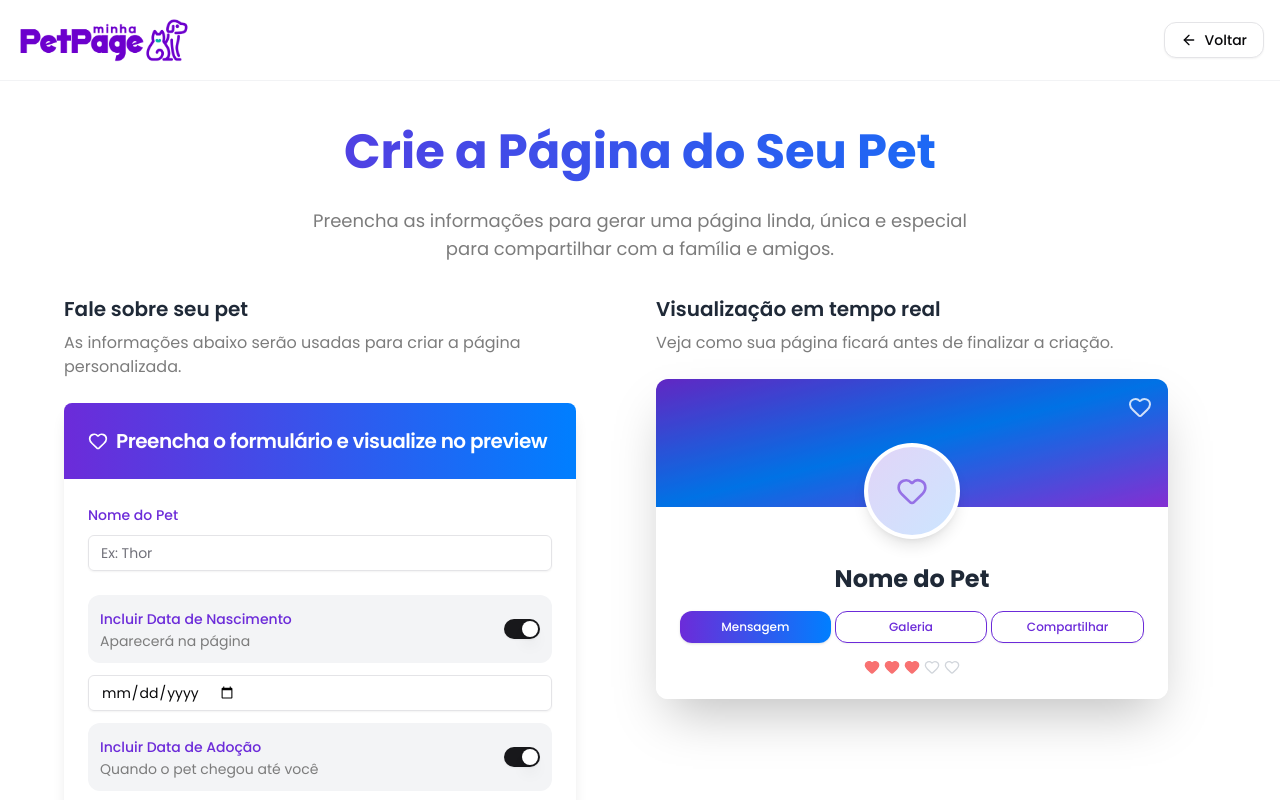
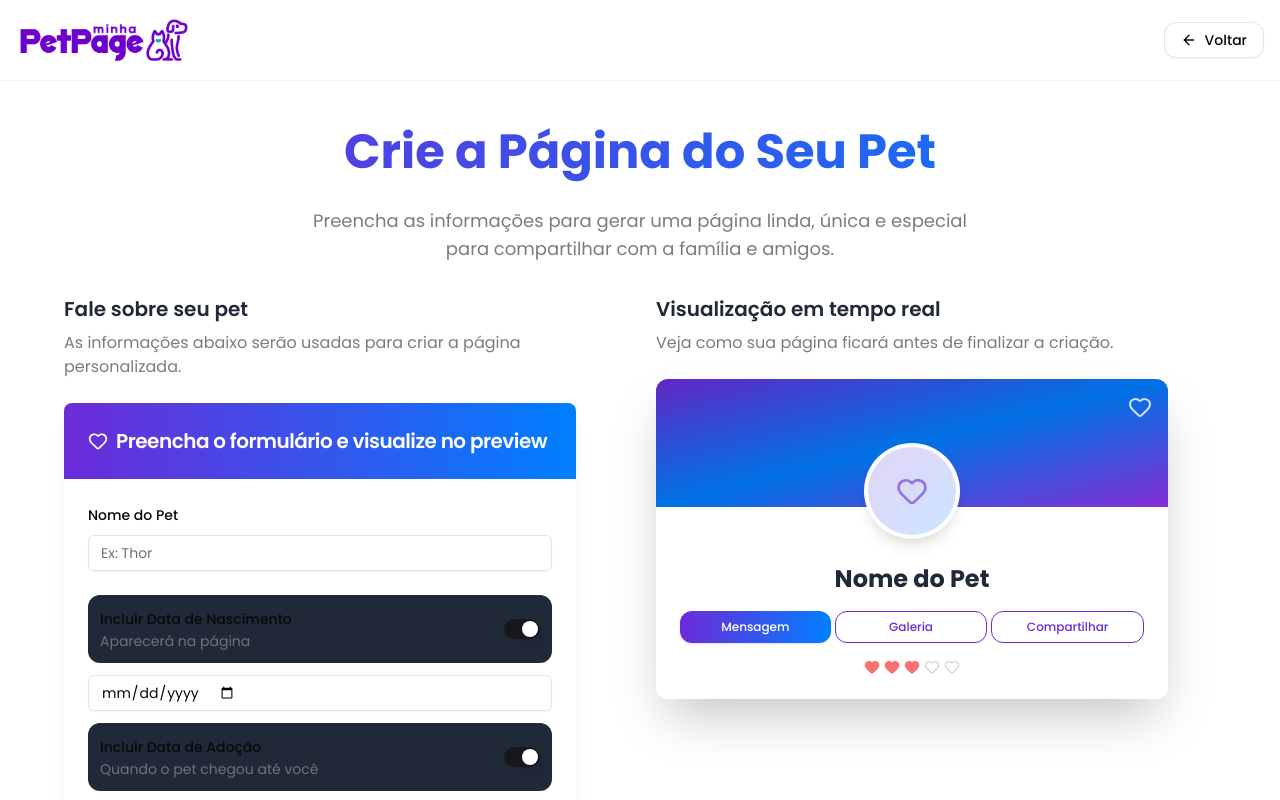
Before and after one commit to guylhermed/petpage, a Next.js app: page /criar in a window 1280 px wide. Shown: the top 800 px of the page. Built offline with nearby package versions, Linux system fonts and the light colour scheme.

Commit message:
ref: formulario ajustado ao tema escuro

```diff
--- a/src/components/Formulary.js
+++ b/src/components/Formulary.js
@@ -14,6 +14,7 @@ import { Input } from '@/components/ui/input';
 import { Textarea } from '@/components/ui/textarea';
 import { Button } from '@/components/ui/button';
 import { Switch } from '@/components/ui/switch';
+import { useTheme } from 'next-themes';
 
 const { db, storage } = firebaseConfigSelector();
 
@@ -29,6 +30,8 @@ const Formulary = ({ formData, setFormData }) => {
   const [mostrarModal, setMostrarModal] = useState(false);
   const [enabled, setEnabled] = useState(false);
   const [apelidoString, setApelidoString] = useState('');
+
+  const { resolvedTheme } = useTheme();
 
   // Valida se o botão deve ser habilitado
   useEffect(() => {
@@ -218,7 +221,11 @@ const Formulary = ({ formData, setFormData }) => {
   };
 
   return (
-    <Card className="w-full max-w-lg shadow-lg border-0 bg-white/80 backdrop-blur-sm">
+    <Card
+      className={`w-full max-w-lg shadow-lg border-0 backdrop-blur-sm ${
+        resolvedTheme === 'dark' ? 'bg-gray-900' : 'bg-white/80'
+      }`}
+    >
       <CardHeader className="bg-gradient-to-r from-petPurple to-petBlue text-white rounded-t-lg">
         <CardTitle className="flex items-center gap-2 text-xl">
           <Heart className="w-5 h-5 animate-bounce-gentle" />
@@ -229,7 +236,7 @@ const Formulary = ({ formData, setFormData }) => {
       <CardContent className="p-6 space-y-6">
         {/* Nome do Pet */}
         <div className="space-y-2">
-          <Label htmlFor="nome-pet" className="text-petPurple font-medium">
+          <Label htmlFor="nome-pet" className="font-medium text-foreground">
             Nome do Pet
           </Label>
           <Input
@@ -240,13 +247,16 @@ const Formulary = ({ formData, setFormData }) => {
           />
         </div>
 
-        {/* Datas - switches e inputs */}
+        {/* Datas */}
         <div className="space-y-3">
-          {/* Nascimento */}
-          <div className="flex items-center justify-between p-3 bg-petLight rounded-xl">
+          <div
+            className={`flex items-center justify-between p-3 rounded-xl ${
+              resolvedTheme === 'dark' ? 'bg-gray-800' : 'bg-gray-800'
+            }`}
+          >
             <div>
-              <Label className="text-petPurple font-medium">Incluir Data de Nascimento</Label>
-              <p className="text-sm text-petGray">Aparecerá na página</p>
+              <Label className="font-medium text-foreground">Incluir Data de Nascimento</Label>
+              <p className="text-sm text-muted-foreground">Aparecerá na página</p>
             </div>
             <Switch checked={birthDateEnabled} onCheckedChange={setBirthDateEnabled} />
           </div>
@@ -258,11 +268,14 @@ const Formulary = ({ formData, setFormData }) => {
             />
           )}
 
-          {/* Adoção */}
-          <div className="flex items-center justify-between p-3 bg-petLight rounded-xl">
+          <div
+            className={`flex items-center justify-between p-3 rounded-xl ${
+              resolvedTheme === 'dark' ? 'bg-gray-800' : 'bg-gray-800'
+            }`}
+          >
             <div>
-              <Label className="text-petPurple font-medium">Incluir Data de Adoção</Label>
-              <p className="text-sm text-petGray">Quando o pet chegou até você</p>
+              <Label className="font-medium text-foreground">Incluir Data de Adoção</Label>
+              <p className="text-sm text-muted-foreground">Quando o pet chegou até você</p>
             </div>
             <Switch checked={adoptionDateEnabled} onCheckedChange={setAdoptionDateEnabled} />
           </div>
@@ -275,39 +288,12 @@ const Formulary = ({ formData, setFormData }) => {
           )}
         </div>
 
-        {/*/!* Apelidos *!/*/}
-        {/*<div className="space-y-2">*/}
-        {/*  <Label htmlFor="apelido" className="text-petPurple font-medium">*/}
-        {/*    Apelidos*/}
-        {/*  </Label>*/}
-        {/*  <div className="flex gap-2">*/}
-        {/*    <Input*/}
-        {/*      id="apelido"*/}
-        {/*      value={nickname}*/}
-        {/*      onChange={e => setNickname(e.target.value)}*/}
-        {/*      placeholder="Ex: fofucho"*/}
-        {/*    />*/}
-        {/*    <Button type="button" onClick={handleAddNickname}>*/}
-        {/*      Adicionar*/}
-        {/*    </Button>*/}
-        {/*  </div>*/}
-        {/*  {nicknames.length > 0 && (*/}
-        {/*    <div className="flex flex-wrap gap-2 mt-2">*/}
-        {/*      {nicknames.map((nick, idx) => (*/}
-        {/*        <span key={idx} className="bg-gray-200 text-gray-700 px-3 py-1 rounded-full text-sm">*/}
-        {/*          {nick}*/}
-        {/*        </span>*/}
-        {/*      ))}*/}
-        {/*    </div>*/}
-        {/*  )}*/}
-        {/*</div>*/}
-
-        {/* Apelidos separados por vírgula */}
+        {/* Apelidos */}
         <div className="space-y-2">
-          <Label htmlFor="apelidos" className="text-petPurple font-medium">
+          <Label htmlFor="apelidos" className="font-medium text-foreground">
             Apelidos
           </Label>
-          <p className="text-xs text-petGray">Separe os apelidos com vírgulas (,)</p>
+          <p className="text-xs text-muted-foreground">Separe os apelidos com vírgulas (,)</p>
           <Input
             id="apelidos"
             value={apelidoString}
@@ -412,8 +398,10 @@ const Formulary = ({ formData, setFormData }) => {
             >
               <div className="flex items-center justify-between">
                 <div>
-                  <p className="font-semibold text-gray-800">{texto}</p>
-                  <p className="text-sm text-petGray">{tipo === 'basico' ? 'Plano temporário' : 'Para sempre'}</p>
+                  <p className="font-semibold text-foreground">{texto}</p>
+                  <p className="text-sm text-muted-foreground">
+                    {tipo === 'basico' ? 'Plano temporário' : 'Para sempre'}
+                  </p>
                 </div>
                 <div className="flex items-center gap-2">
                   <span className="text-petPurple font-bold">{preco}</span>
```
